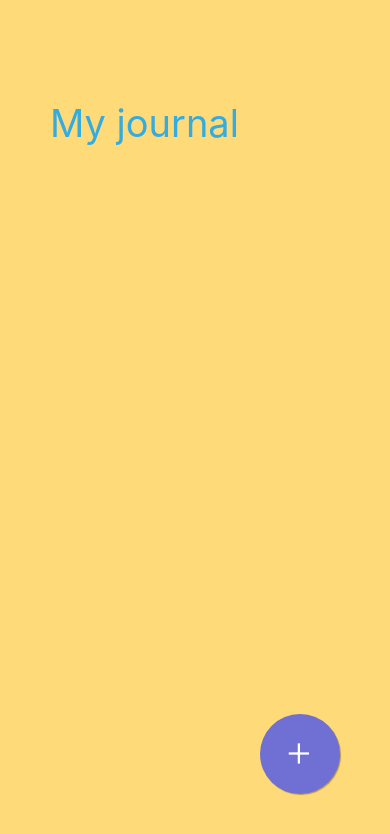
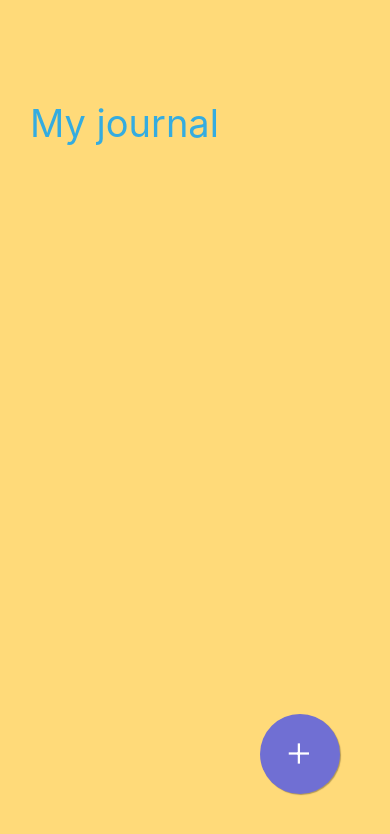
Before and after one commit to Ahn-GiHwan/diaryApp, a React Native app: screen /Home in a window 390 px wide. Shown: the top 834 px of the page. Built offline with nearby package versions, Linux system fonts and the light colour scheme.

Commit message:
style: change padding 0 50px to 0 30px

```diff
--- a/screen/Home.jsx
+++ b/screen/Home.jsx
@@ -5,7 +5,7 @@ import { Ionicons } from "@expo/vector-icons";
 
 const View = styled.View`
   flex: 1;
-  padding: 0px 50px;
+  padding: 0px 30px;
   padding-top: 100px;
   background-color: ${colors.bgColor};
 `;
```
